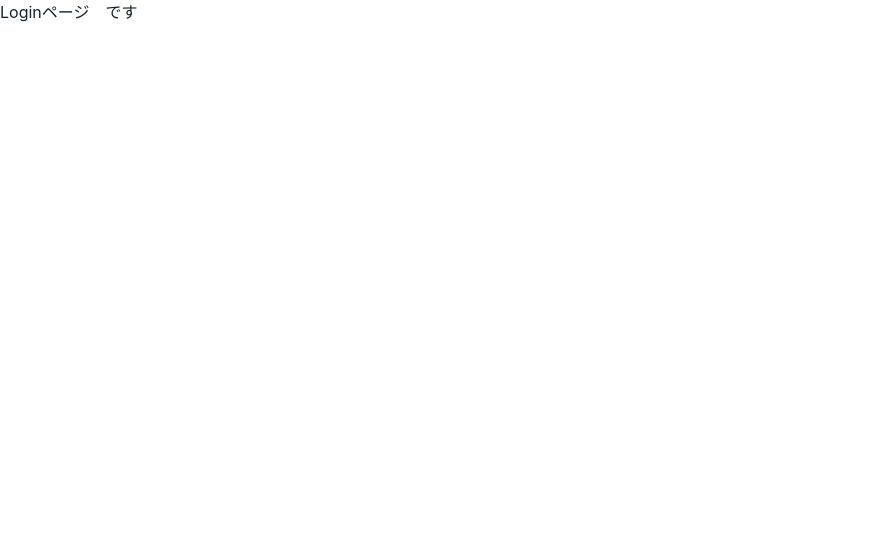
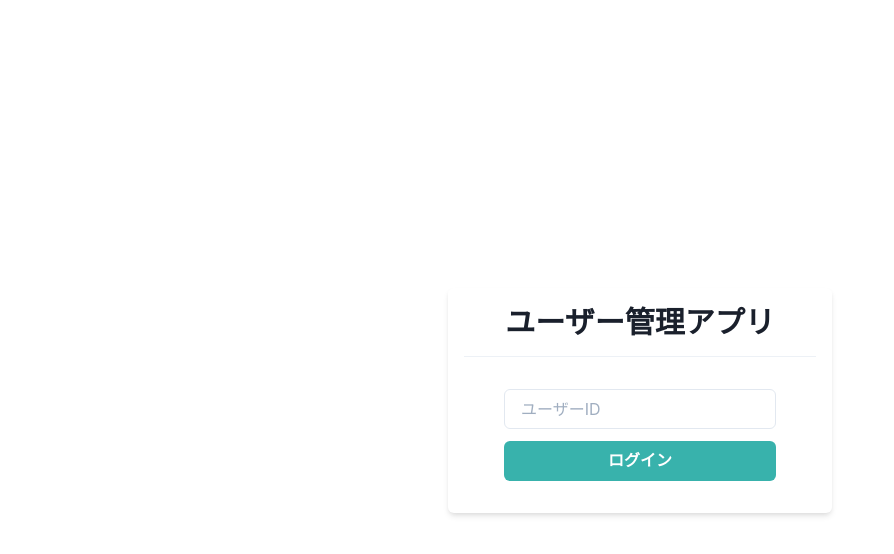
Before and after one commit to Mikakokeshi/react-typescript-app, a React (Create React App) app: page / in a window 1280 px wide. Shown: the top 554 px of the page, without its empty margins (0-894 px from the left). Built offline with nearby package versions, Linux system fonts and the light colour scheme.

Commit message:
ログイン画面のレイアウト調整

```diff
--- a/src/components/pages/Login.tsx
+++ b/src/components/pages/Login.tsx
@@ -1,5 +1,29 @@
+import {
+  Box,
+  Button,
+  Divider,
+  Flex,
+  Heading,
+  Input,
+  Stack
+} from "@chakra-ui/react";
 import { memo, VFC } from "react";
 
 export const Login: VFC = memo(() => {
-  return <p>Loginページ　です　</p>;
+  return (
+    <Flex align="center" height="100vh" justify="center">
+      <Box bg="white" w="sm" shadow="md" p={4} borderRadius="md">
+        <Heading as="h1" size="lg" textAlign="center">
+          ユーザー管理アプリ
+        </Heading>
+        <Divider my={4} />
+        <Stack spacing={3} py={4} px={10}>
+          <Input placeholder="ユーザーID" />
+          <Button bg="teal.400" color="white" _hover={{ opacity: 0.8 }}>
+            ログイン
+          </Button>
+        </Stack>
+      </Box>
+    </Flex>
+  );
 });
```
